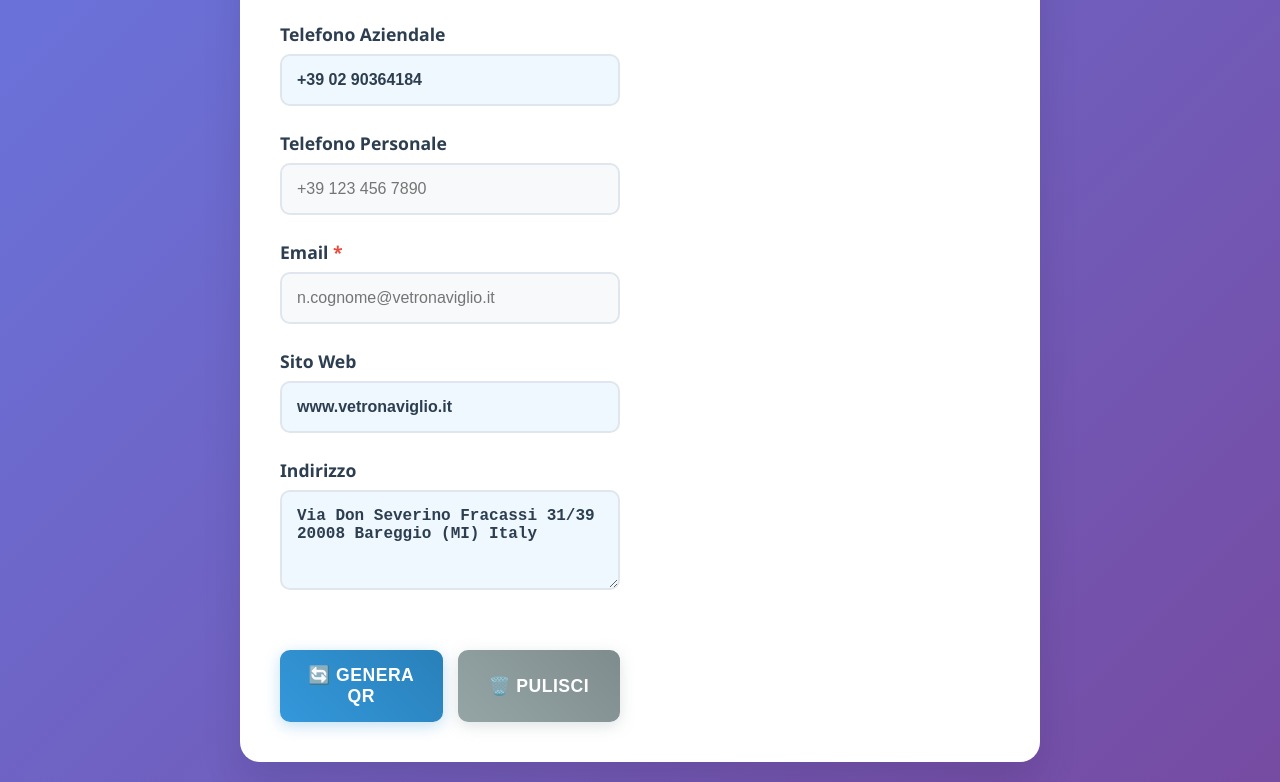
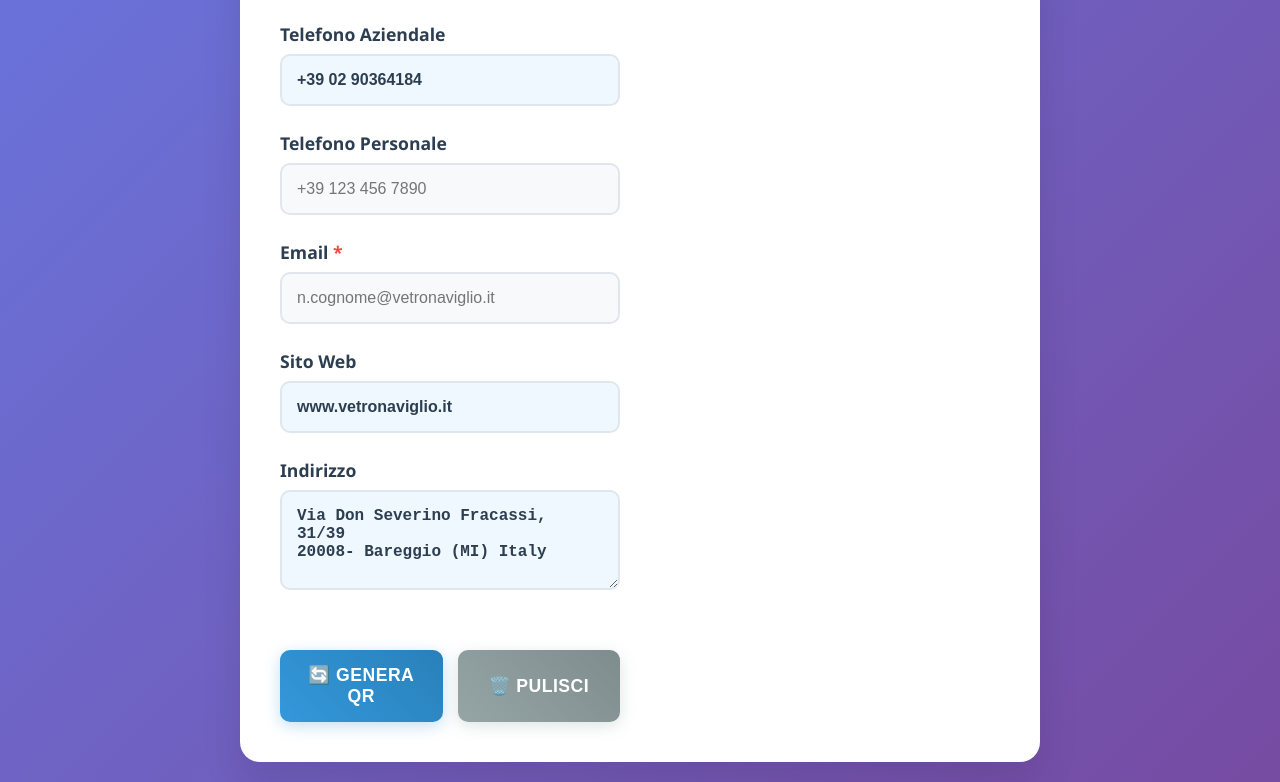
Before and after one commit to StefanoBonfanti66/github.io, a plain HTML site: page index.html in a window 1280 px wide. Shown: the part 614-1396 px from the top of the page. Drawn offline with nearby package versions, Linux system fonts and the light colour scheme.

Commit message:
Update index.html

```diff
--- a/index.html
+++ b/index.html
@@ -290,8 +290,8 @@
 
                 <div class="form-group">
                     <label for="indirizzo">Indirizzo</label>
-                    <textarea id="indirizzo" readonly style="background-color: #f0f8ff; color: #2c3e50; font-weight: 600;">Via Don Severino Fracassi 31/39
-20008 Bareggio (MI) Italy</textarea>
+                    <textarea id="indirizzo" readonly style="background-color: #f0f8ff; color: #2c3e50; font-weight: 600;">Via Don Severino Fracassi, 31/39
+20008- Bareggio (MI) Italy</textarea>
                 </div>
 
                 <div class="button-group">
```
